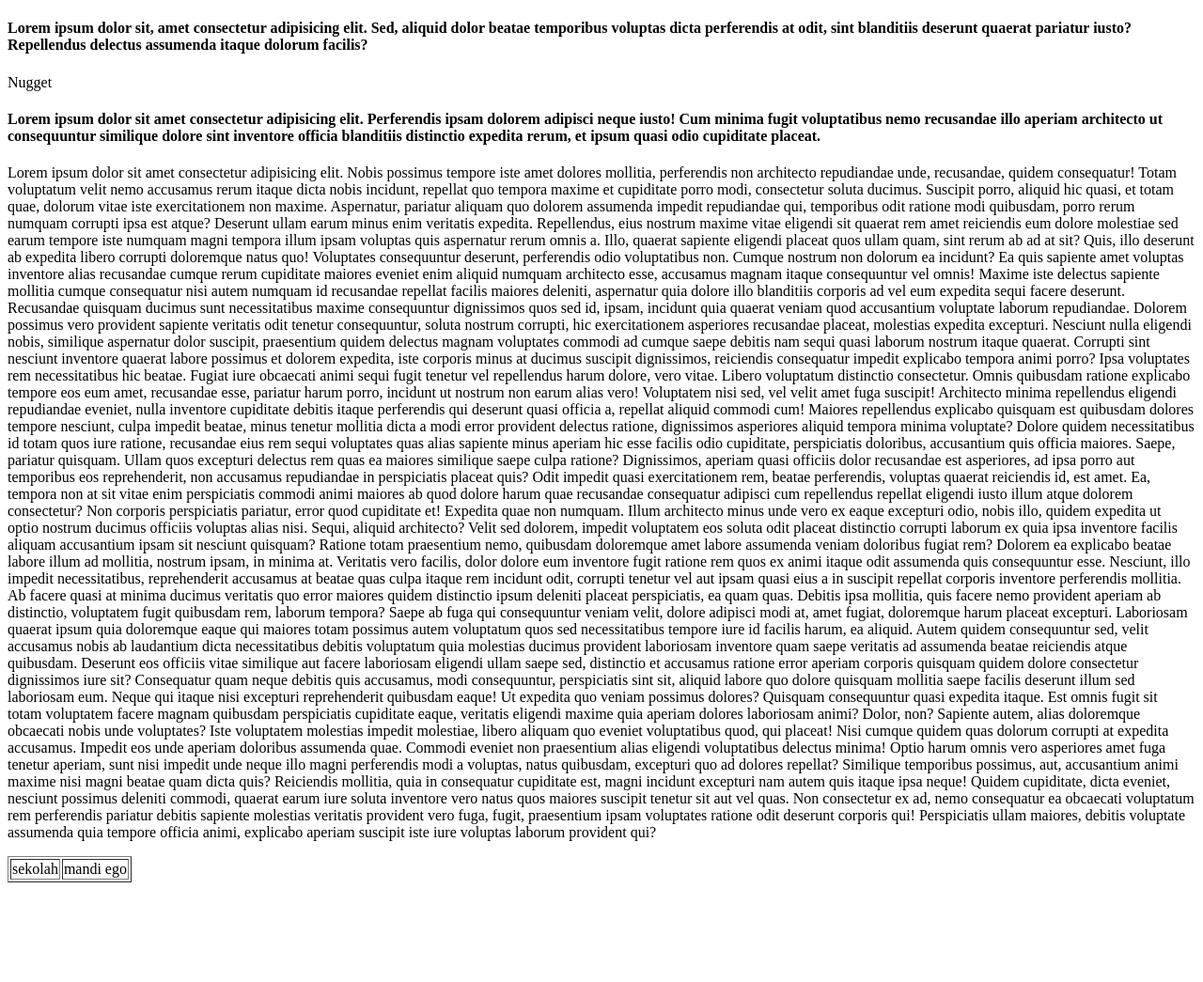
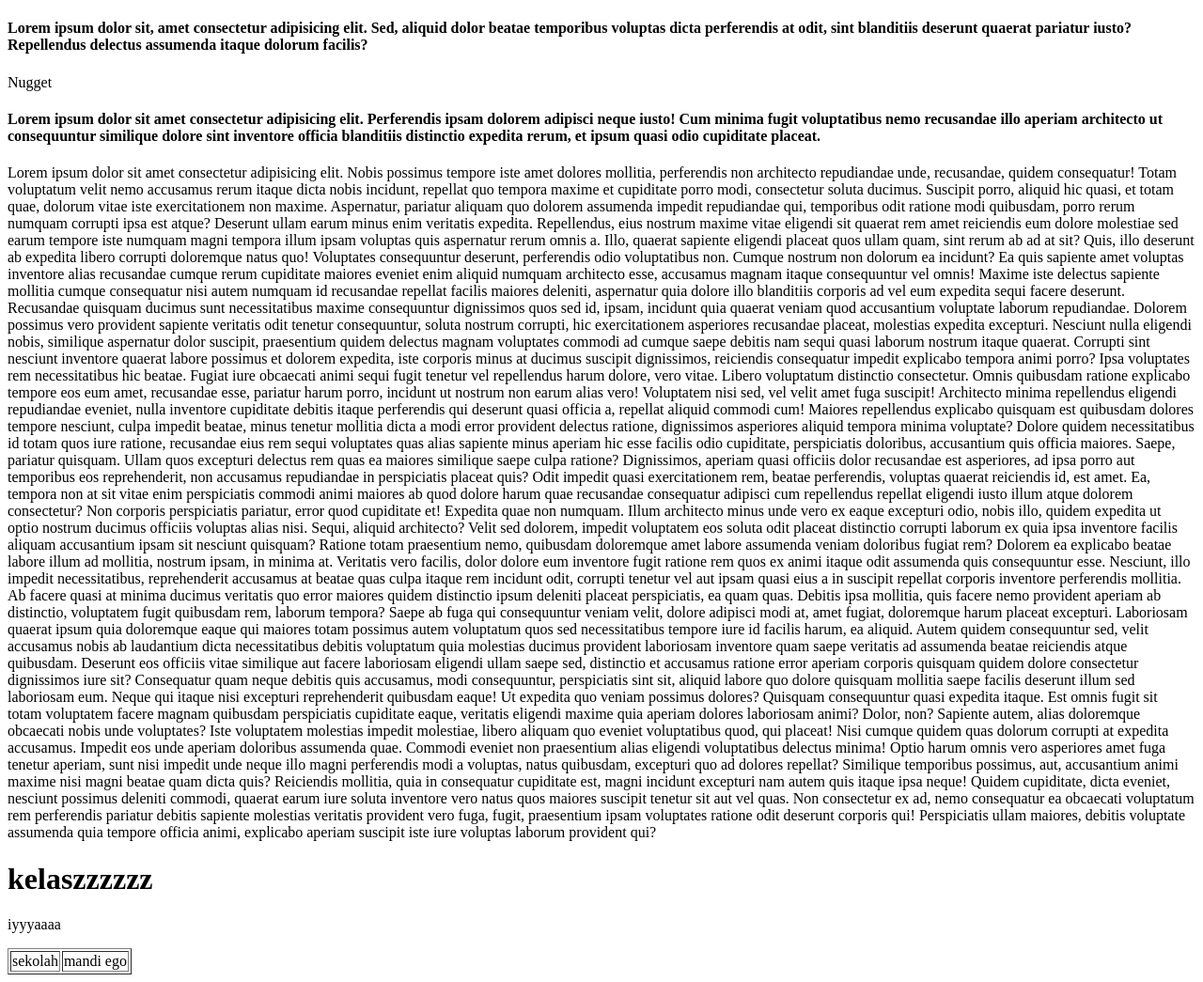
Before and after one commit to Aelzyy/Coba_github4, a plain HTML site: page index.html in a window 1280 px wide. Shown: the whole page at 94% size. Before the commit the page ends 947 px from the top, so only its background shows below. Drawn offline with Linux system fonts and the light colour scheme.

Commit message:
kelass ni

```diff
--- a/index.html
+++ b/index.html
@@ -18,6 +18,8 @@
         <td>sekolah</td>
         <td>mandi ego</td>
     </tr>
+    <h1>kelaszzzzzz</h1>
+    <p>iyyyaaaa</p>
 </table>
 </body>
 </html>
```
